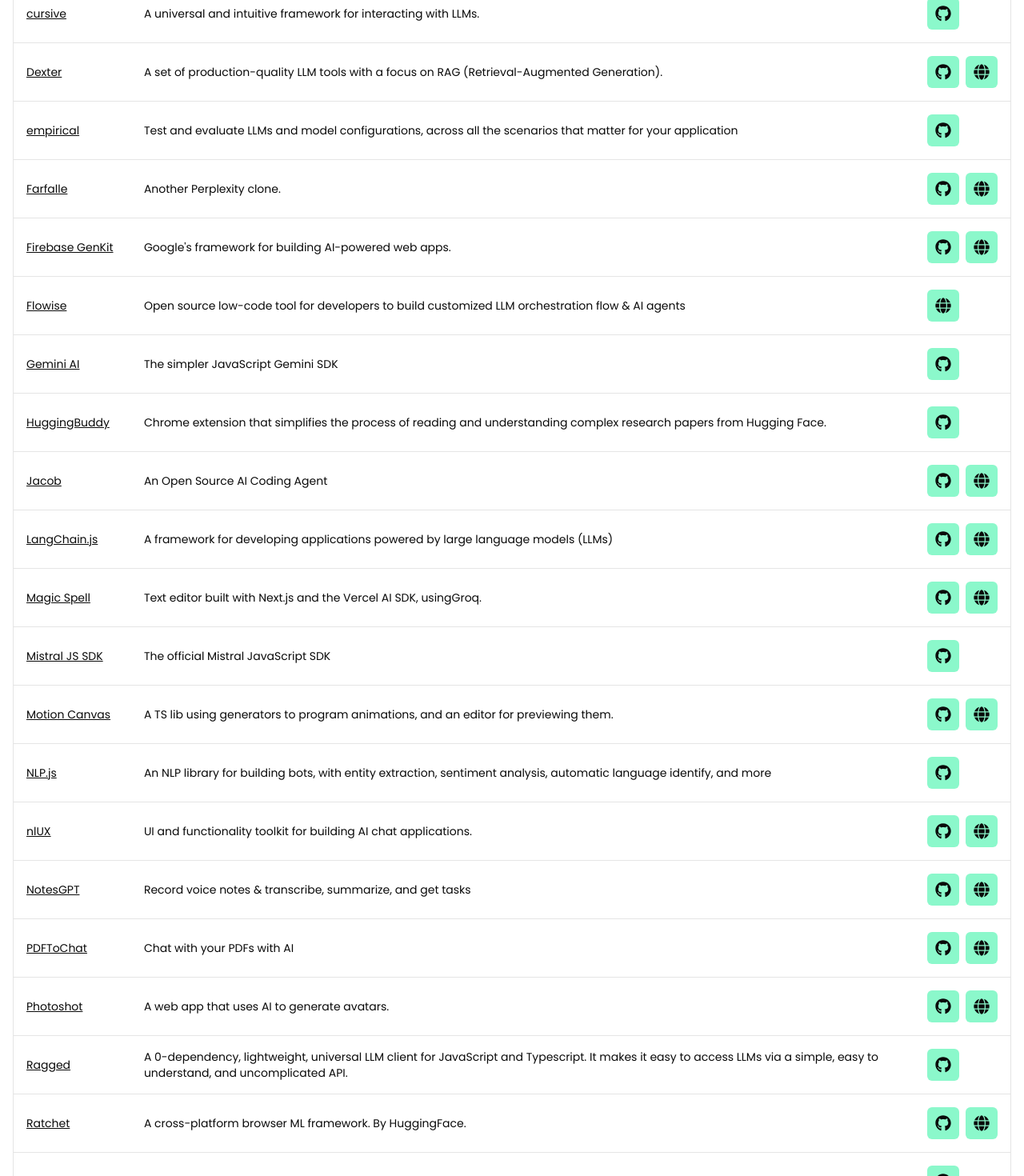
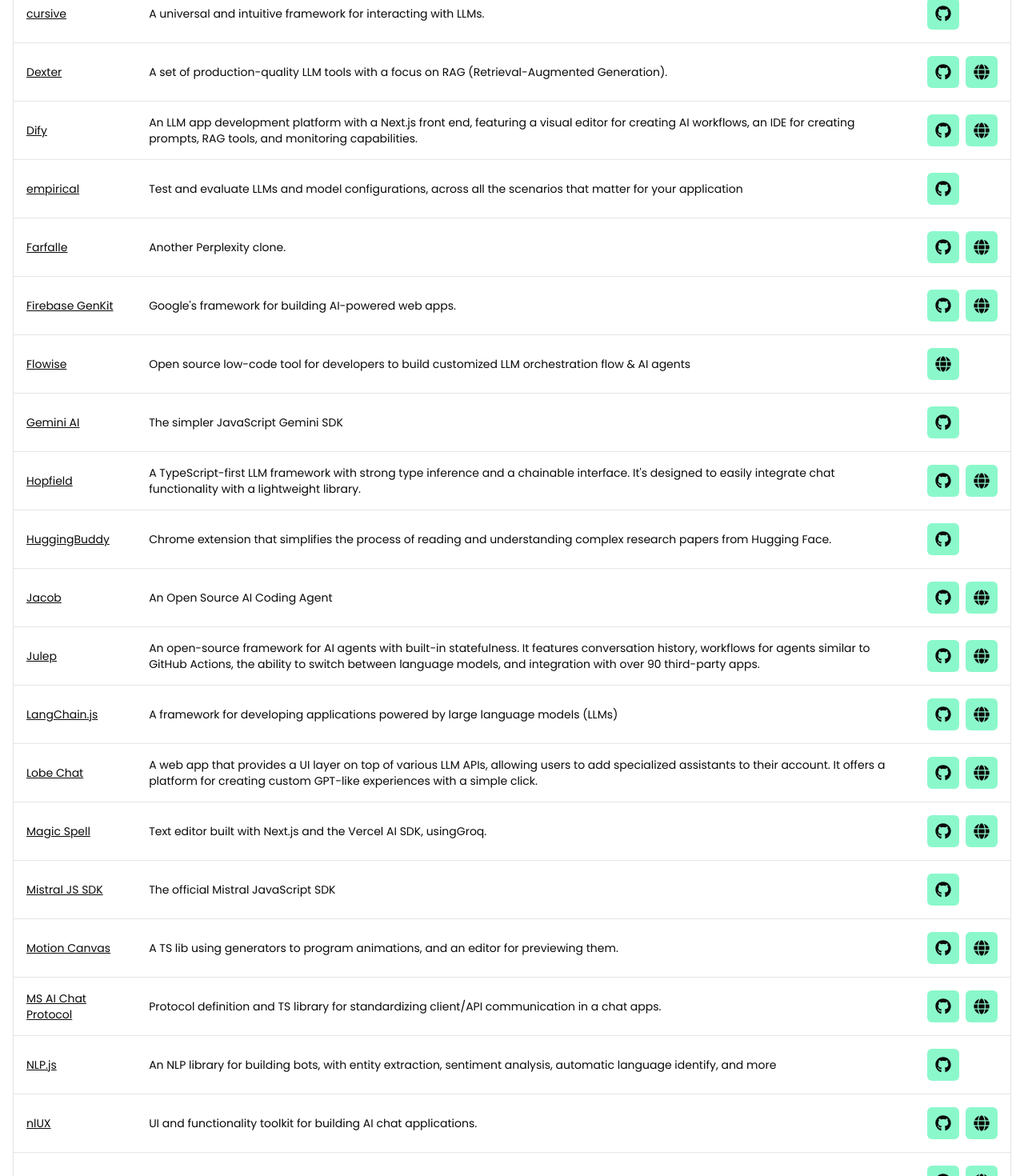
Before and after one commit to mcavaliere/mikecavaliere-com-next, a Next.js app: page /ai-for-js-devs in a window 1280 px wide. Shown: the part 1000-2470 px from the top of the page at 80% size. Built offline with nearby package versions, Linux system fonts and the light colour scheme; no server answers.

Commit message:
feat: weekly AI resources; fix hydration mismatch

```diff
--- a/app/ai-for-js-devs/page.mdx
+++ b/app/ai-for-js-devs/page.mdx
@@ -25,12 +25,12 @@ export const metadata = {
 
 <Heading1 className="mb-10 text-center">AI Resources for JavaScript/TypeScript Developers</Heading1>
 
-<p className="mb-10 text-center">
+<div className="mb-10 text-center">
   Every week, I'm finding more libraries and resources that make working with AI more accessible to JavaScript and TypeScript developers. We don't have to become Python experts just to build some great web or mobile apps with AI anymore. Here, I'll share some of the best resources I've found so far.
-</p>
+</div>
 
-<p className="mb-10 text-center">
+<div className="mb-10 text-center">
   Follow me on <a className="underline hover:text-primary" href="https://twitter.com/mcavaliere">Twitter</a> or <a className="underline hover:text-primary" href="https://www.linkedin.com/in/mikecavaliere">LinkedIn</a> for updates.
-</p>
+</div>
 
 <AIResourcesTable />
--- a/data/ai-resources.ts
+++ b/data/ai-resources.ts
@@ -334,4 +334,54 @@ export const AIResources: AIResource[] = [
     category: "projects",
     addedOn: "2024-06-14",
   },
+
+  {
+    name: "Lobe Chat",
+    description:
+      "A web app that provides a UI layer on top of various LLM APIs, allowing users to add specialized assistants to their account. It offers a platform for creating custom GPT-like experiences with a simple click.",
+    githubUrl: "https://github.com/lobehub/lobe-chat",
+    websiteUrl: "https://chat-preview.lobehub.com/welcome",
+    category: "projects",
+    addedOn: "2024-06-20",
+  },
+
+  {
+    name: "Dify",
+    description:
+      "An LLM app development platform with a Next.js front end, featuring a visual editor for creating AI workflows, an IDE for creating prompts, RAG tools, and monitoring capabilities.",
+    githubUrl: "https://github.com/langgenius/dify",
+    websiteUrl: "https://dify.ai/",
+    category: "projects",
+    addedOn: "2024-06-20",
+  },
+
+  {
+    name: "Hopfield",
+    description:
+      "A TypeScript-first LLM framework with strong type inference and a chainable interface. It's designed to easily integrate chat functionality with a lightweight library.",
+    githubUrl: "https://github.com/EnjoinHQ/hopfield",
+    websiteUrl: "https://hopfield.ai/",
+    category: "projects",
+    addedOn: "2024-06-20",
+  },
+  {
+    name: "Julep",
+    description:
+      "An open-source framework for AI agents with built-in statefulness. It features conversation history, workflows for agents similar to GitHub Actions, the ability to switch between language models, and integration with over 90 third-party apps.",
+    githubUrl: "https://github.com/julep-ai/julep",
+    websiteUrl: "https://www.julep.ai/",
+    category: "projects",
+    addedOn: "2024-06-20",
+  },
+
+  {
+    name: "MS AI Chat Protocol",
+    description:
+      "Protocol definition and TS library for standardizing client/API communication in a chat apps.",
+    githubUrl: "https://github.com/microsoft/ai-chat-protocol",
+    websiteUrl:
+      "https://devblogs.microsoft.com/azure-sdk/announcing-the-public-preview-of-the-microsoft-ai-chat-protocol-library-for-javascript/",
+    category: "libraries",
+    addedOn: "2024-06-20",
+  },
 ];
```
